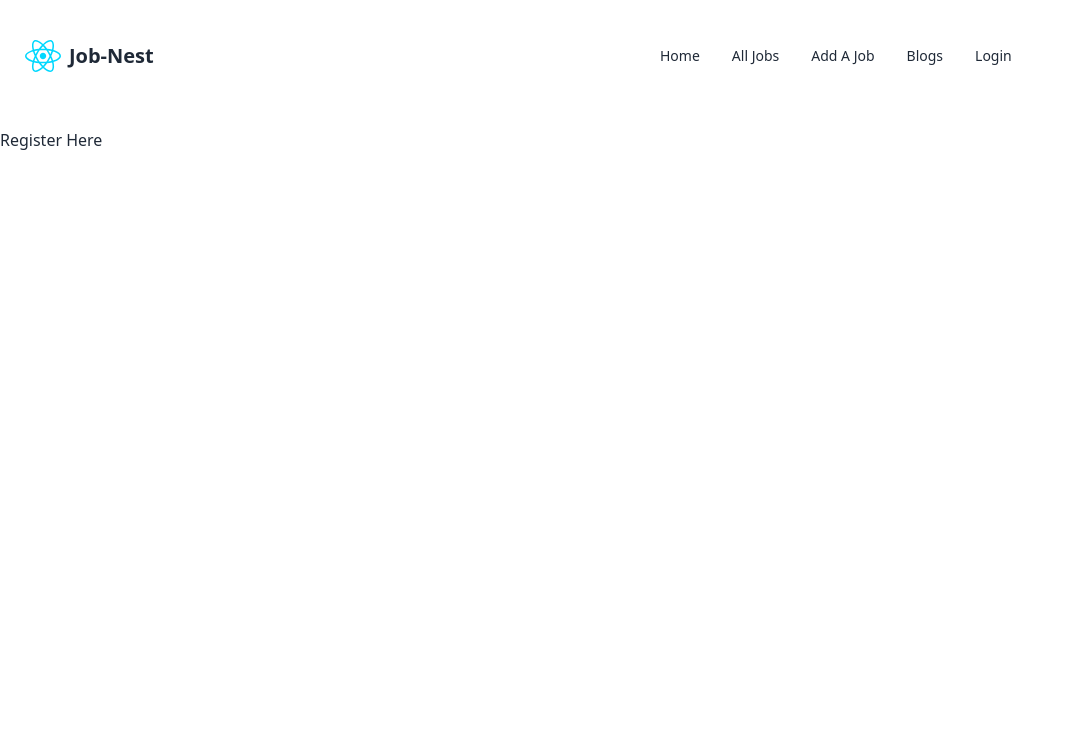
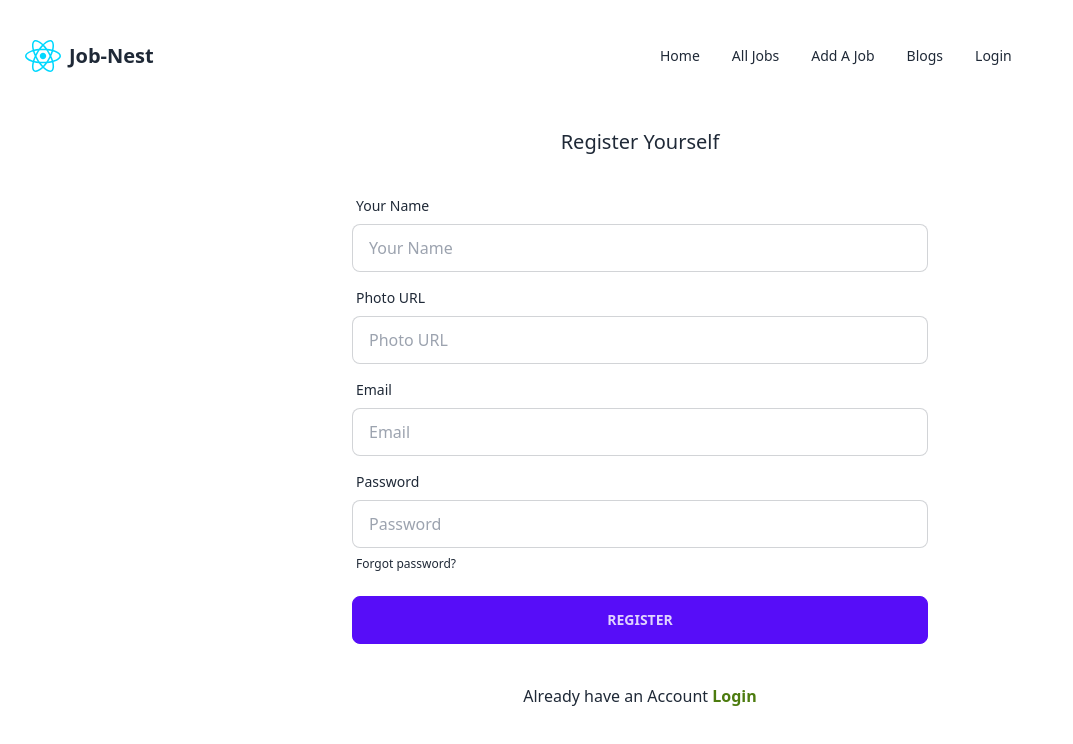
Before and after one commit to sattamap/job-nest-client-repo, a React (Vite) app: page /register in a window 1280 px wide. Shown: the top 744 px of the page, without its empty margins (0-1073 px from the left). Built offline with nearby package versions, Linux system fonts and the light colour scheme.

Commit message:
Integrate 'AuthProvider' into the application

```diff
--- a/src/main.jsx
+++ b/src/main.jsx
@@ -3,9 +3,12 @@ import ReactDOM from 'react-dom/client'
 import './index.css'
 import { RouterProvider } from 'react-router-dom'
 import router from './routes/Routes.jsx'
+import AuthProvider from './provider/AuthProvider.jsx'
 
 ReactDOM.createRoot(document.getElementById('root')).render(
   <React.StrictMode>
-    <RouterProvider router={router} />
+     <AuthProvider>
+      <RouterProvider router={router} />
+    </AuthProvider>
   </React.StrictMode>,
 )
--- a/src/pages/Login/Login.jsx
+++ b/src/pages/Login/Login.jsx
@@ -1,9 +1,11 @@
+import { Link } from "react-router-dom";
 
 
 const Login = () => {
     return (
         <div>
             <h2>Login</h2>
+            <p className="text-center">Do not have any Account <Link className="text-lime-700 font-bold" to="/register">Register</Link></p>
         </div>
     );
 };
--- a/src/pages/Register/Register.jsx
+++ b/src/pages/Register/Register.jsx
@@ -1,9 +1,100 @@
+
+import { useContext } from "react";
+import { Link, useNavigate } from "react-router-dom";
+import Swal from "sweetalert2";
+import { AuthContext } from "../../provider/AuthProvider";
+
+
 
 
 const Register = () => {
+    const{createUser} = useContext(AuthContext)
+    console.log(createUser);
+    const navigate = useNavigate();
+
+    const handleRegister = (e) => {
+        e.preventDefault();
+        const form = new FormData(e.currentTarget);
+
+        const name = form.get('name');
+        const photoURL = form.get('photoURL');
+        const email = form.get('email');
+        const password = form.get('password');
+        if (
+            password.length < 6 ||
+            !/[A-Z]/.test(password) ||
+            !/[!@#$%^&*()_+{}[\]:;<>,.?~\\-]/.test(password)
+          ) {
+            Swal.fire({
+              title: "Error",
+              text: "Password does not meet the criteria.",
+              icon: "error",
+              confirmButtonText: "OK",
+            });
+            return; // Exit the function if the password is invalid
+          }
+        createUser(name, email, password, photoURL)
+          .then(() => {
+            // setUser(null);
+            Swal.fire({
+                title: 'Success!',
+                text: 'Data added successfully',
+                icon: 'success',
+                confirmButtonText: 'ok'
+              }).then(() => {
+              navigate("/login");
+            });
+          })
+          .catch((error) => {
+            console.error(error);
+            Swal.fire({
+                title: 'Error!',
+                text: 'Registration Failed',
+                icon: 'error',
+                confirmButtonText: 'ok'
+              });
+          });
+      };
+
     return (
         <div>
-            <h2>Register Here</h2>
+            <div >
+                <h2 className="text-xl text-center">Register Yourself</h2>
+                <form onSubmit={handleRegister} className="card-body md:w-3/4 lg:w-1/2 mx-auto">
+                    <div className="form-control">
+                        <label className="label">
+                            <span className="label-text">Your Name</span>
+                        </label>
+                        <input type="text" name="name" placeholder="Your Name" className="input input-bordered" required />
+                    </div>
+                    <div className="form-control">
+                        <label className="label">
+                            <span className="label-text">Photo URL</span>
+                        </label>
+                        <input type="text" name="photoURL" placeholder="Photo URL" className="input input-bordered" required />
+                    </div>
+                    <div className="form-control">
+                        <label className="label">
+                            <span className="label-text">Email</span>
+                        </label>
+                        <input type="email" name="email" placeholder="Email" className="input input-bordered" required />
+                    </div>
+                    <div className="form-control">
+                        <label className="label">
+                            <span className="label-text">Password</span>
+                        </label>
+                        <input type="password" name="password" placeholder="Password" className="input input-bordered" required />
+                        <label className="label">
+                            <a href="#" className="label-text-alt link link-hover">Forgot password?</a>
+                        </label>
+                    </div>
+                    <div className="form-control mt-2">
+                        <button className="btn btn-primary">Register</button>
+                    </div>
+                </form>
+                <p className="text-center mt-2">Already have an Account <Link className="text-lime-700 font-bold" to="/login">Login</Link></p>
+
+            </div>
         </div>
     );
 };
--- a/src/provider/AuthProvider.jsx
+++ b/src/provider/AuthProvider.jsx
@@ -1,17 +1,26 @@
-import { createContext } from "react";
-import { createUserWithEmailAndPassword, getAuth, updateProfile } from "firebase/auth";
+import { createContext, useState} from "react";
+import {  createUserWithEmailAndPassword, getAuth, updateProfile } from "firebase/auth";
+import app from "../firebase/firebase.config";
+
 
 export const AuthContext = createContext(null);
 
 const auth = getAuth(app);
 
+
+
 const AuthProvider = ({children}) => {
+
+
+    const [user, setUser] = useState(null);
+    const [loading, setLoading] = useState(true);
+
 
 
 
 
     const createUser = (name, email, password, photoURL) => {
-
+        setLoading(true);
         return createUserWithEmailAndPassword(auth, email, password)
           .then((userCredential) => {
             // Add the user's first name and last name to their profile
@@ -31,7 +40,12 @@ const AuthProvider = ({children}) => {
 
 
     const authInfo = {
+        user,
+        setUser,
         createUser,
+        loading,
+        setLoading,
+
     };
     return (
         <AuthContext.Provider value={authInfo}>
@@ -40,4 +54,7 @@ const AuthProvider = ({children}) => {
     );
 };
 
+
+
+
 export default AuthProvider;
```
